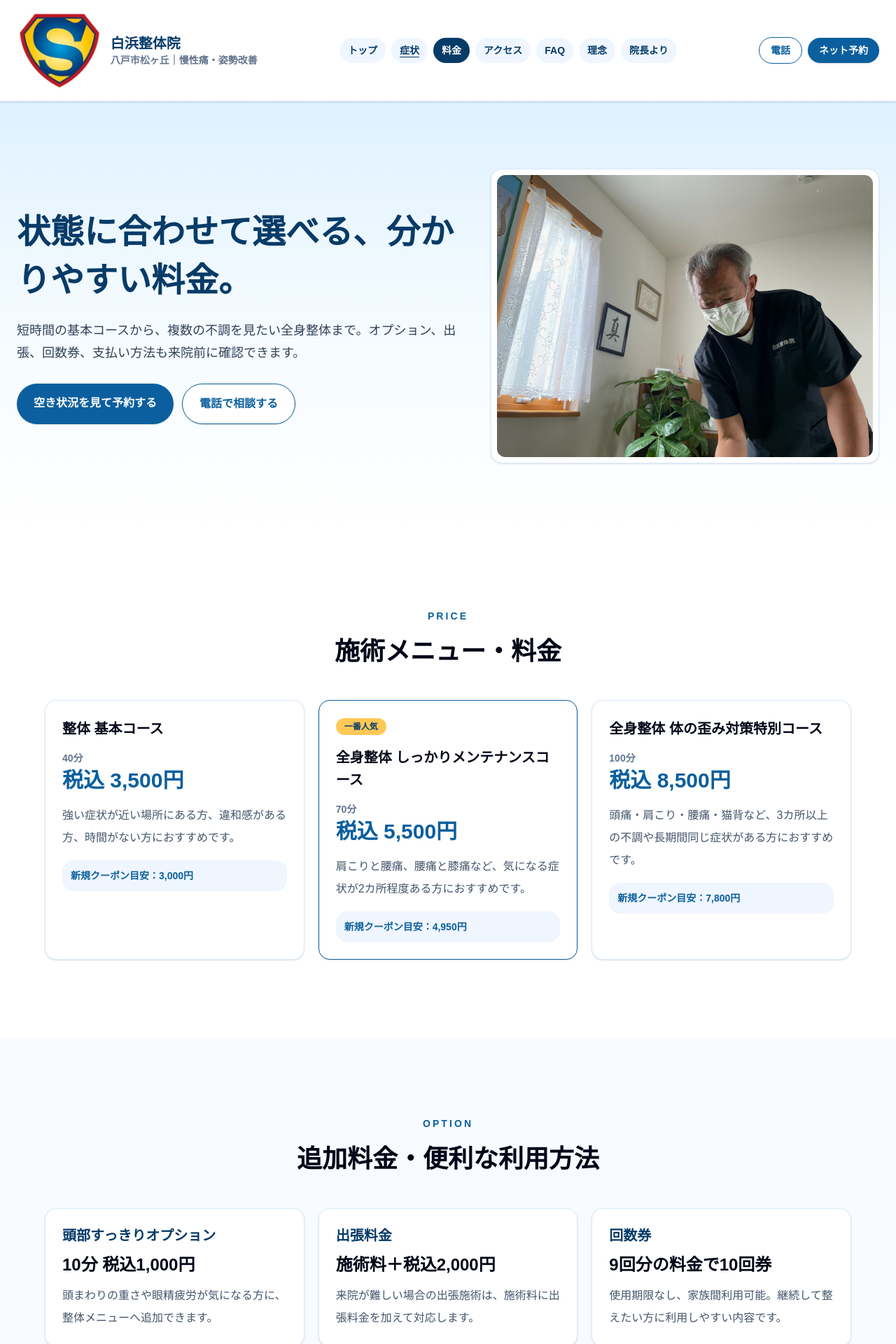
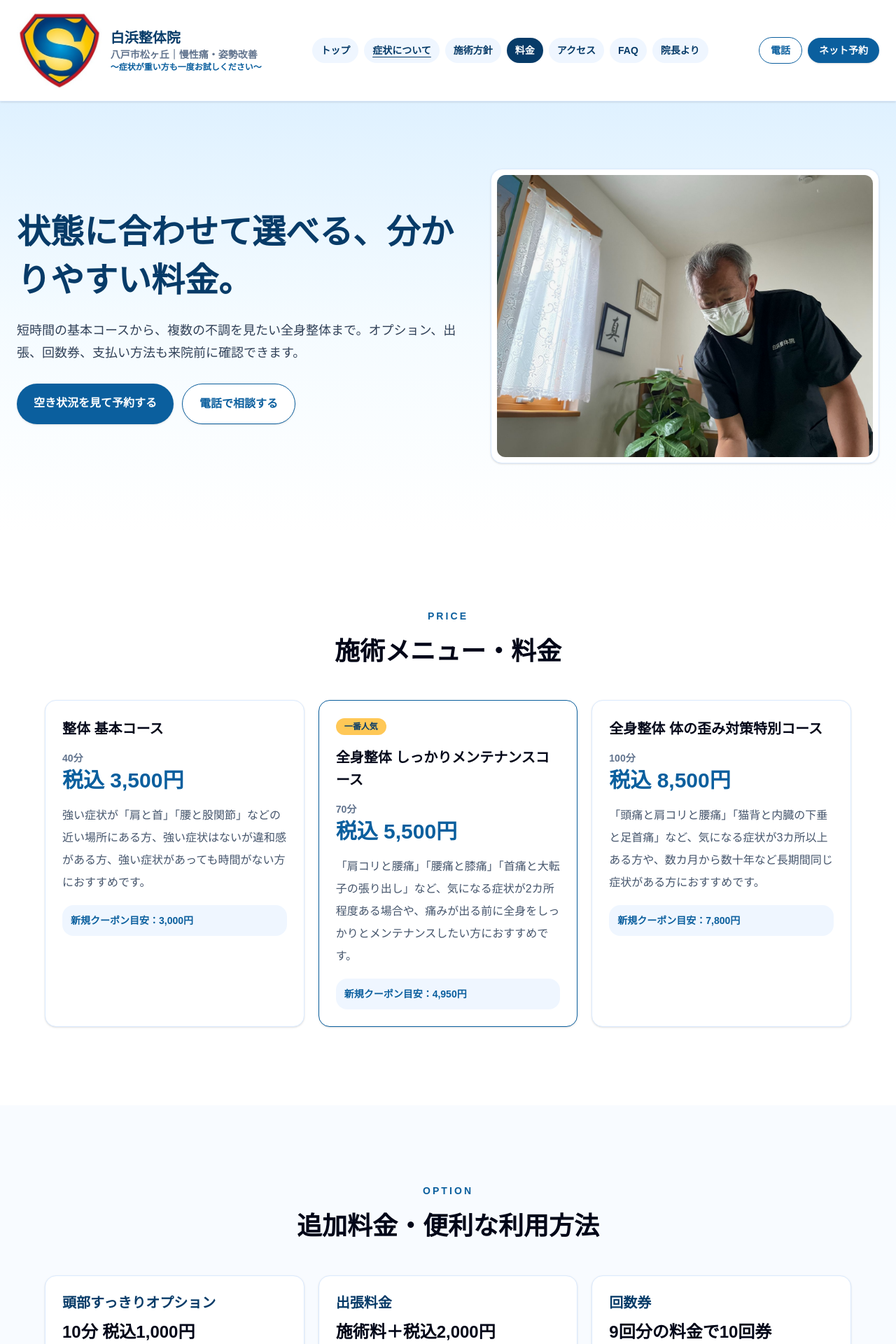
Before and after one commit to AIkenja8888/shirahama-seitai-lp, a Next.js app: page /menu in a window 1280 px wide. Shown: the top 1920 px of the page at 70% size. Built offline with nearby package versions, Linux system fonts and the light colour scheme.

Commit message:
Add information pages and improve LP structure

```diff
--- a/app/_components/SiteChrome.tsx
+++ b/app/_components/SiteChrome.tsx
@@ -26,6 +26,7 @@ export function Header() {
           <div className="min-w-0">
             <p className="truncate text-lg font-black text-[#073b68] sm:text-xl">白浜整体院</p>
             <p className="truncate text-xs font-bold text-slate-500 sm:text-sm">八戸市松ヶ丘｜慢性痛・姿勢改善</p>
+            <p className="truncate text-[11px] font-bold text-[#0b5f9e] sm:text-xs">〜症状が重い方も一度お試しください〜</p>
           </div>
         </Link>
         <nav className="hidden items-center gap-2 text-sm font-bold lg:flex">
--- a/app/_lib/site.ts
+++ b/app/_lib/site.ts
@@ -15,11 +15,11 @@ export const images = {
 
 export const navItems = [
   { href: "/", label: "トップ" },
-  { href: "/symptoms", label: "症状" },
+  { href: "/symptoms", label: "症状について" },
+  { href: "/concept", label: "施術方針" },
   { href: "/menu", label: "料金" },
   { href: "/access", label: "アクセス" },
   { href: "/faq", label: "FAQ" },
-  { href: "/concept", label: "理念" },
   { href: "/about", label: "院長より" },
 ];
 
@@ -65,14 +65,14 @@ export const courses = [
     name: "整体 基本コース",
     time: "40分",
     price: "税込 3,500円",
-    text: "強い症状が近い場所にある方、違和感がある方、時間がない方におすすめです。",
+    text: "強い症状が「肩と首」「腰と股関節」などの近い場所にある方、強い症状はないが違和感がある方、強い症状があっても時間がない方におすすめです。",
     coupon: "新規クーポン目安：3,000円",
   },
   {
     name: "全身整体 しっかりメンテナンスコース",
     time: "70分",
     price: "税込 5,500円",
-    text: "肩こりと腰痛、腰痛と膝痛など、気になる症状が2カ所程度ある方におすすめです。",
+    text: "「肩コリと腰痛」「腰痛と膝痛」「首痛と大転子の張り出し」など、気になる症状が2カ所程度ある場合や、痛みが出る前に全身をしっかりとメンテナンスしたい方におすすめです。",
     coupon: "新規クーポン目安：4,950円",
     popular: true,
   },
@@ -80,7 +80,7 @@ export const courses = [
     name: "全身整体 体の歪み対策特別コース",
     time: "100分",
     price: "税込 8,500円",
-    text: "頭痛・肩こり・腰痛・猫背など、3カ所以上の不調や長期間同じ症状がある方におすすめです。",
+    text: "「頭痛と肩コリと腰痛」「猫背と内臓の下垂と足首痛」など、気になる症状が3カ所以上ある方や、数カ月から数十年など長期間同じ症状がある方におすすめです。",
     coupon: "新規クーポン目安：7,800円",
   },
 ];
--- a/app/menu/page.tsx
+++ b/app/menu/page.tsx
@@ -34,8 +34,8 @@ export default function MenuPage() {
           <SectionTitle label="OPTION" title="追加料金・便利な利用方法" />
           <div className="grid gap-5 md:grid-cols-3">
             {[
-              ["頭部すっきりオプション", "10分 税込1,000円", "頭まわりの重さや眼精疲労が気になる方に、整体メニューへ追加できます。"],
-              ["出張料金", "施術料＋税込2,000円", "来院が難しい場合の出張施術は、施術料に出張料金を加えて対応します。"],
+              ["頭部すっきりオプション", "10分 税込1,000円", "精神的なストレス、頭部のコリ・むくみ、眼精疲労、食いしばりの筋肉疲労などの症状がある方におすすめです。上記1〜3の全コースに追加できます。"],
+              ["出張料金", "施術料＋税込2,000円", "重度のギックリ腰など、ご来院が困難な場合に限り青森県八戸市内限定で出張します。営業時間外でも可能な限り対応しますので、ご遠慮なくご相談ください。"],
               ["回数券", "9回分の料金で10回券", "使用期限なし、家族間利用可能。継続して整えたい方に利用しやすい内容です。"],
             ].map(([title, price, text]) => (
               <article key={title} className="rounded-2xl border border-blue-100 bg-white p-6 shadow-sm">
@@ -71,9 +71,9 @@ export default function MenuPage() {
           <SectionTitle label="GUIDE" title="コース選びの目安" />
           <div className="space-y-4">
             {[
-              ["症状が1カ所中心", "整体 基本コース 40分 税込3,500円が目安です。まず気になる部位を確認し、短時間で整えたい方に向いています。"],
-              ["肩こりと腰痛など2カ所程度", "全身整体 しっかりメンテナンスコース 70分 税込5,500円が目安です。関連する部位まで確認したい方に向いています。"],
-              ["3カ所以上・長年続く不調", "全身整体 体の歪み対策特別コース 100分 税込8,500円が目安です。全身のバランスと姿勢を丁寧に見たい方に向いています。"],
+              ["症状が近い場所にある・時間がない", "整体 基本コース 40分 税込3,500円が目安です。「肩と首」「腰と股関節」など症状が近い場所にある方、違和感がある方、強い症状があっても時間がない方に向いています。"],
+              ["症状が2カ所程度・全身を整えたい", "全身整体 しっかりメンテナンスコース 70分 税込5,500円が目安です。「肩コリと腰痛」「腰痛と膝痛」「首痛と大転子の張り出し」などがある方に向いています。"],
+              ["症状が3カ所以上・長期間続いている", "全身整体 体の歪み対策特別コース 100分 税込8,500円が目安です。「頭痛と肩コリと腰痛」「猫背と内臓の下垂と足首痛」など、複数の不調や長期間同じ症状がある方に向いています。"],
             ].map(([summary, detail]) => (
               <details key={summary} className="rounded-2xl border border-blue-100 bg-white p-5 shadow-sm">
                 <summary className="cursor-pointer text-lg font-black text-slate-950">{summary}</summary>
--- a/app/page.tsx
+++ b/app/page.tsx
@@ -24,7 +24,7 @@ export default function Home() {
               <br />
               まだ諦めないでください。
               <br />
-              <span className="text-slate-950 underline decoration-[#073b68] decoration-4 underline-offset-8">慢性痛の最後の盾</span>として
+              <span className="text-[#073b68] underline decoration-[#073b68] decoration-4 underline-offset-8">慢性痛の最後の盾</span>として
               <br className="hidden md:block" />
               向き合います。
             </h1>
```
Also changed, not shown: 1 other file (tests, documents, lock files or other folders).
